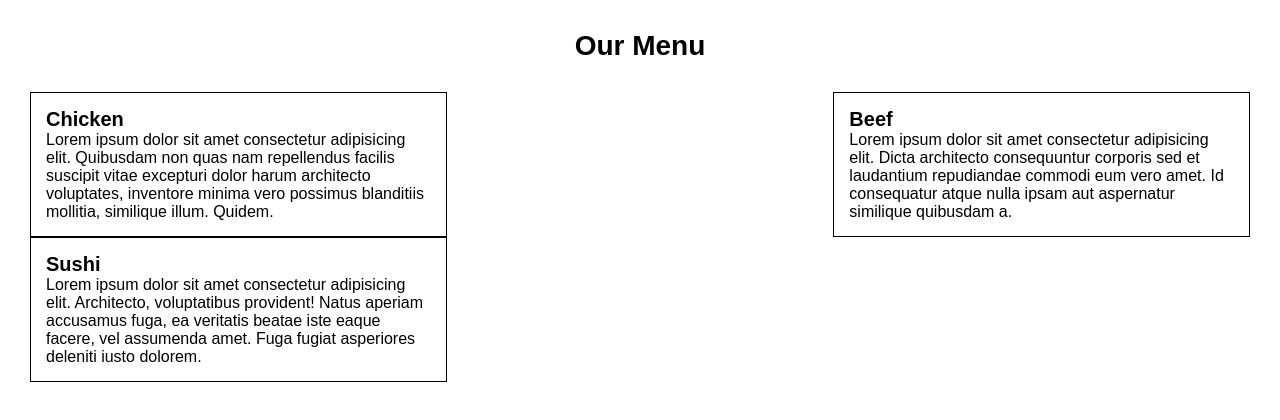
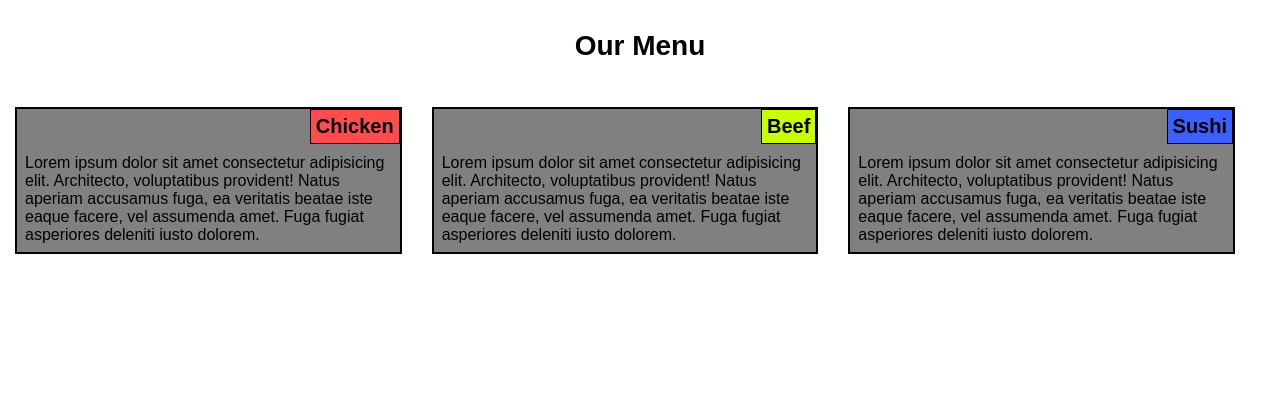
Before and after one commit to enstrong/test-coursera, a website: page module2-solution/index.html in a window 1280 px wide. Drawn offline with Linux system fonts and the light colour scheme.

Commit message:
Module 2 Solution finished

```diff
--- a/module2-solution/css/styles.css
+++ b/module2-solution/css/styles.css
@@ -12,6 +12,7 @@ html {
 
 p {
   font-size: 100%;
+  padding: 45px 8px 8px 8px;
 }
 
 .container {
@@ -21,6 +22,7 @@ p {
 }
 
 .row {
+  margin: 0 -15px;
   width: 100%;
   display: flex;
   flex-wrap: wrap;
@@ -33,33 +35,56 @@ p {
   font-size: 175%;
 }
 
+.section-container {
+  padding: 15px;
+}
+
 .section {
-  padding: 15px;
-  margin: 0 15px;
-  border: 1px solid #000;
+  border: 2px solid #000;
+  background-color: gray;
+  position: relative;
 }
 
 .section__title {
   font-size: 125%;
+  border: 1px solid #000;
+  background-color: #ff4d4d;
+  padding: 5px;
+  max-width: 200px;
+  position: absolute;
+  top: 0;
+  right: 0;
+}
+
+.background-color__yellow {
+  background-color: #c8ff00;
+}
+
+.background-color__blue {
+  background-color: #3c60ff;
 }
 
 /* desktop */
 @media (min-width: 992px){
-  .section {
+  .section-container {
     max-width: 33.3333%;
   }
 }
 
 /* tablet */
 @media (min-width: 768px) and (max-width: 991px) {
-  .section {
+  .section-container {
     max-width: 50%;
+  }
+
+  .col-md-12 {
+    max-width: 100%;
   }
 }
 
 /* mobile */
 @media (max-width: 767px) {
-  .section {
+  .section-container {
     max-width: 100%;
   }
 }
--- a/module2-solution/index.html
+++ b/module2-solution/index.html
@@ -11,17 +11,23 @@
   <section class="container">
     <h1 class="title">Our Menu</h1>
     <div class="row">
-      <section class="section">
-        <h2 class="section__title">Chicken</h2>
-        <p>Lorem ipsum dolor sit amet consectetur adipisicing elit. Quibusdam non quas nam repellendus facilis suscipit vitae excepturi dolor harum architecto voluptates, inventore minima vero possimus blanditiis mollitia, similique illum. Quidem.</p>
+      <section class="section-container">
+        <div class="section">
+          <h2 class="section__title">Chicken</h2>
+          <p>Lorem ipsum dolor sit amet consectetur adipisicing elit. Architecto, voluptatibus provident! Natus aperiam accusamus fuga, ea veritatis beatae iste eaque facere, vel assumenda amet. Fuga fugiat asperiores deleniti iusto dolorem.</p>
+        </div>
+        </section>
+      <section class="section-container">
+        <div class="section">
+          <h2 class="section__title background-color__yellow">Beef</h2>
+          <p>Lorem ipsum dolor sit amet consectetur adipisicing elit. Architecto, voluptatibus provident! Natus aperiam accusamus fuga, ea veritatis beatae iste eaque facere, vel assumenda amet. Fuga fugiat asperiores deleniti iusto dolorem.</p>
+        </div>
       </section>
-      <section class="section">
-        <h2 class="section__title">Beef</h2>
-        <p>Lorem ipsum dolor sit amet consectetur adipisicing elit. Dicta architecto consequuntur corporis sed et laudantium repudiandae commodi eum vero amet. Id consequatur atque nulla ipsam aut aspernatur similique quibusdam a.</p>
-      </section>
-      <section class="section">
-        <h2 class="section__title">Sushi</h2>
-        <p>Lorem ipsum dolor sit amet consectetur adipisicing elit. Architecto, voluptatibus provident! Natus aperiam accusamus fuga, ea veritatis beatae iste eaque facere, vel assumenda amet. Fuga fugiat asperiores deleniti iusto dolorem.</p>
+      <section class="section-container col-md-12">
+        <div class="section">
+          <h2 class="section__title background-color__blue">Sushi</h2>
+          <p>Lorem ipsum dolor sit amet consectetur adipisicing elit. Architecto, voluptatibus provident! Natus aperiam accusamus fuga, ea veritatis beatae iste eaque facere, vel assumenda amet. Fuga fugiat asperiores deleniti iusto dolorem.</p>
+        </div>
       </section>
     </div>
   </section>
```
